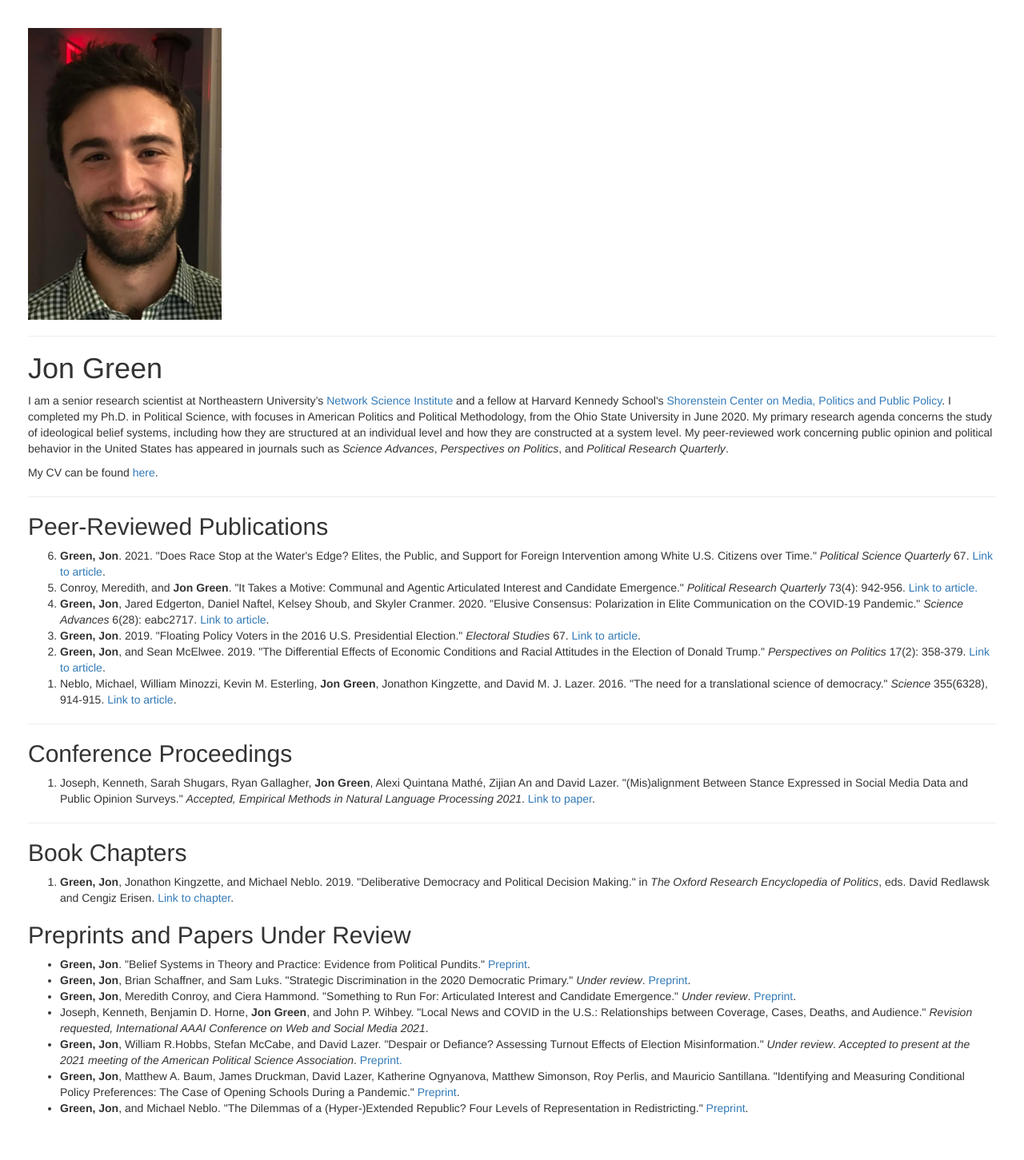
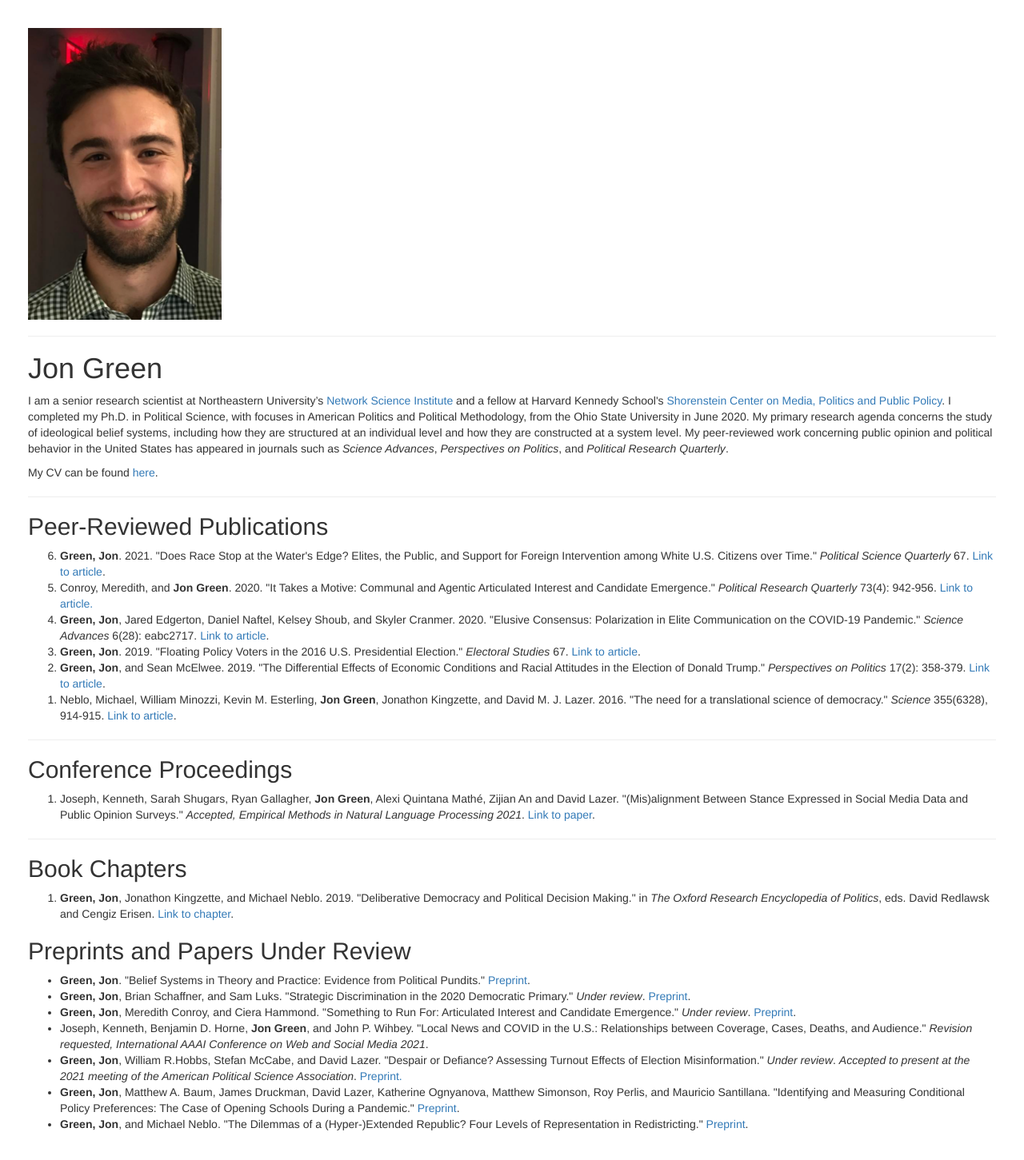
Before and after one commit to jgreen4919/jgreen4919.github.io, a Jekyll site: the page index.html, which Jekyll copies as it is, in a window 1280 px wide. Shown: the whole page at 80% size. Built offline with Jekyll 4.4.1, drawn with Linux system fonts in a browser that asks for light colours.

Commit message:
typo fix

```diff
--- a/index.html
+++ b/index.html
@@ -34,7 +34,7 @@
     <h2>Peer-Reviewed Publications</h2>
     <ol reversed>
       <li> <strong>Green, Jon</strong>. 2021. "Does Race Stop at the Water's Edge? Elites, the Public, and Support for Foreign Intervention among White U.S. Citizens over Time." <i>Political Science Quarterly</i> 67. <a href="https://onlinelibrary.wiley.com/doi/abs/10.1002/polq.13168">Link to article</a>.</li>
-      	<li> Conroy, Meredith, and <strong>Jon Green</strong>. "It Takes a Motive: Communal and Agentic Articulated Interest and Candidate Emergence." <i>Political Research Quarterly</i> 73(4): 942-956. <a href="https://journals.sagepub.com/doi/abs/10.1177/1065912920933668">Link to article.</a></li>
+      	<li> Conroy, Meredith, and <strong>Jon Green</strong>. 2020. "It Takes a Motive: Communal and Agentic Articulated Interest and Candidate Emergence." <i>Political Research Quarterly</i> 73(4): 942-956. <a href="https://journals.sagepub.com/doi/abs/10.1177/1065912920933668">Link to article.</a></li>
       <li> <strong>Green, Jon</strong>, Jared Edgerton, Daniel Naftel, Kelsey Shoub, and Skyler Cranmer. 2020. "Elusive Consensus: Polarization in Elite Communication on the COVID-19 Pandemic." <i>Science Advances</i> 6(28): eabc2717. <a href="https://advances.sciencemag.org/content/6/28/eabc2717">Link to article</a>.</li>
       <li> <strong>Green, Jon</strong>. 2019. "Floating Policy Voters in the 2016 U.S. Presidential Election." <i>Electoral Studies</i> 67. <a href="https://www.sciencedirect.com/science/article/abs/pii/S0261379418302907">Link to article</a>.</li>
       <li> <strong>Green, Jon</strong>, and Sean McElwee. 2019. "The Differential Effects of Economic Conditions and Racial Attitudes in the Election of Donald Trump." <i>Perspectives on Politics</i>  17(2): 358-379. <a href="https://www.cambridge.org/core/journals/perspectives-on-politics/article/differential-effects-of-economic-conditions-and-racial-attitudes-in-the-election-of-donald-trump/BA444B3A13CC950E6FCA7CC16C33142F">Link to article</a>.</li>
```
